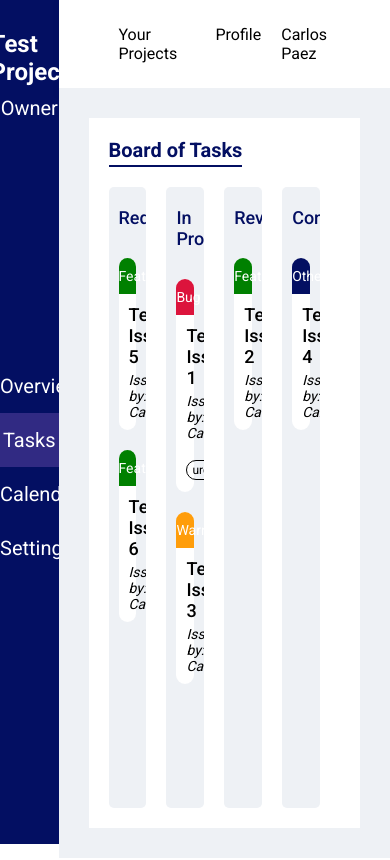
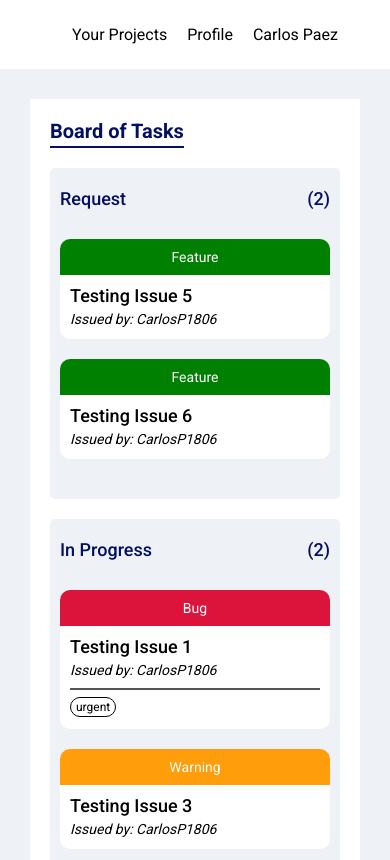
Before and after one commit to CarlosP1806/project-manager-app, a React (Create React App) app in the folder client/: page / in a window 390 px wide. Shown: the top 860 px of the page. Built offline with nearby package versions, Linux system fonts and the light colour scheme.

Commit message:
Make task view responsive

```diff
--- a/client/src/components/AsideNavbar.css
+++ b/client/src/components/AsideNavbar.css
@@ -57,3 +57,9 @@
 .aside-navbar__link a {
     font-size: var(--med-font);
 }
+
+@media screen and (max-width: 768px) {
+    .aside-navbar {
+        width: 0;
+    }
+}
--- a/client/src/components/TaskColumn.css
+++ b/client/src/components/TaskColumn.css
@@ -38,3 +38,11 @@
     color: var(--main-color);
     font-weight: 500;
 }
+
+@media screen and (max-width: 600px) {
+    .task-column {
+        margin-right: 0;
+        margin-bottom: 2rem;
+        width: 100%;
+    }
+}
--- a/client/src/components/TopNavbar.css
+++ b/client/src/components/TopNavbar.css
@@ -11,3 +11,16 @@
     font-size: var(--tiny-font);
     font-weight: normal;
 }
+
+@media screen and (max-width: 600px) {
+    .top-navbar {
+        justify-content: center;
+        width: 100%;
+    }
+
+    .top-navbar__item {
+        display: flex;
+        justify-content: center;
+        align-items: center;
+    }
+}
--- a/client/src/pages/ProjectTasks.css
+++ b/client/src/pages/ProjectTasks.css
@@ -7,4 +7,12 @@
     margin-top: 2.5rem;
     display: flex;
     flex: 1;
+    justify-content: center;
 }
+
+@media screen and (max-width: 600px) {
+    .tasks__column-container {
+        flex-wrap: wrap;
+        align-items: center;
+    }
+}
--- a/client/src/pages/ProjectView.css
+++ b/client/src/pages/ProjectView.css
@@ -39,3 +39,10 @@ main {
     left: 0;
     bottom: -5px;
 }
+
+@media screen and (max-width: 768px) {
+    main {
+        width: 100%;
+        left: 0;
+    }
+}
```
